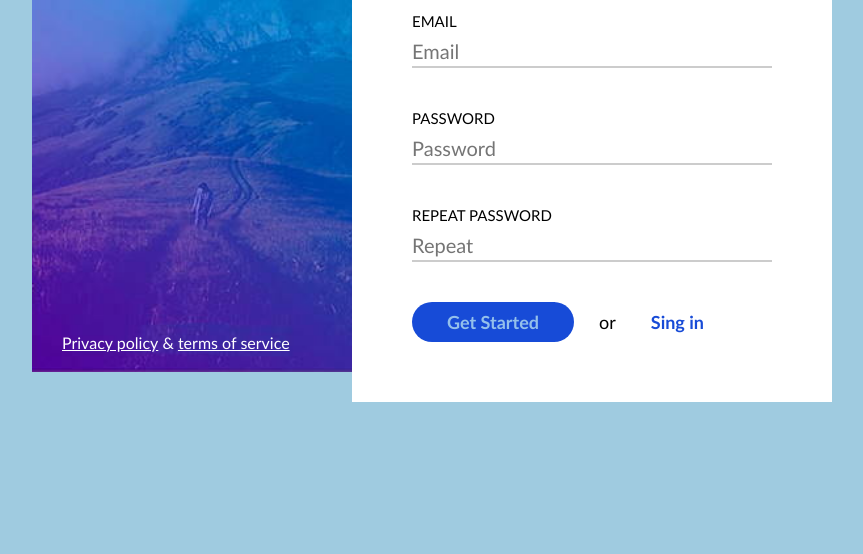
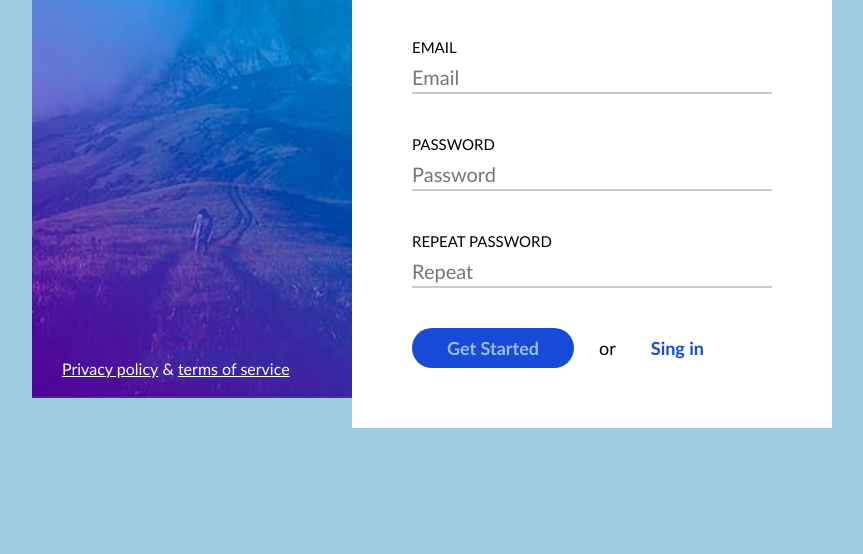
Before and after one commit to RutaMat/5-Sing-up, a plain HTML site: page index.html in a window 1280 px wide. Shown: the part 246-800 px from the top of the page, without its empty margins (208-1071 px from the left). Drawn offline with Linux system fonts and the light colour scheme.

Commit message:
Centriukas

```diff
--- a/css/main.css
+++ b/css/main.css
@@ -8,19 +8,22 @@ body * {
 }
 body {
     background-color: #9fcbe0;
+    position: relative;
+    height: 100vh;
 }
+
 .container {
     display: inline-block;
     width: 800px;
-    margin-top: 100px;
-    margin-left: calc((100% - 800px) / 2);
-    position: relative;
-
+    position: absolute;
+    top: 50%;
+    left: 50%;
+    transform: translate(-50%, -50%);
 }
 
 .left-column {
+    display: inline-block;
     width: 40%;
-    float: left;
     background-color: blue;
     background-image: url(../img/hill.jpg);
     background-repeat: no-repeat;
```
